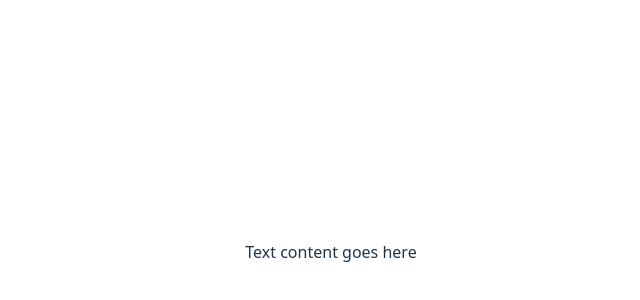
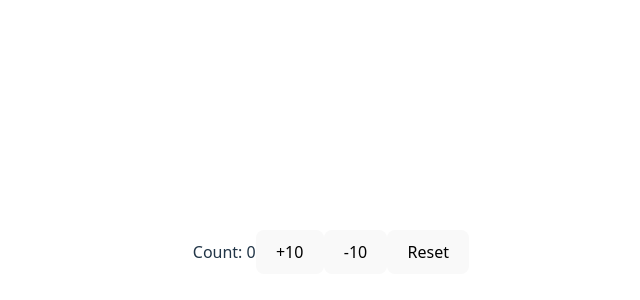
Before and after one commit to aramyants/react-typescript, a React (Vite) app in the folder react-typescript-demo/: page / in a window 1280 px wide. Shown: the part 148-448 px from the top of the page, without its empty margins (309-949 px from the left). Built offline with nearby package versions, Linux system fonts and the light colour scheme.

Commit message:
chore: useState, useReducer typing

```diff
--- a/react-typescript-demo/src/App.tsx
+++ b/react-typescript-demo/src/App.tsx
@@ -1,12 +1,13 @@
 import './App.css';
-import { Container } from './components/Container';
+import { Counter } from './components/states/Counter';
+import { LoggedIn } from './components/states/LoggedIn';
 
 function App() {
 
   return (
     <>
       <div className="App">
-        <Container styles={{border: '1px solid white', padding: '1rem'}} />
+        <Counter />
       </div>
     </>
   );
--- /dev/null
+++ b/react-typescript-demo/src/components/states/Counter.tsx
@@ -0,0 +1,51 @@
+import React, { useReducer } from 'react'
+
+type CounterState = {
+  count: number
+}
+
+const initialState = {
+  count: 0
+} as CounterState
+// type CounterAction = {
+//   // type: string
+//   type: 'increment' | 'decrement' | reset
+//   payload?: number
+// }
+
+type UpdateAction = {
+  type: 'increment' | 'decrement'
+  payload: number
+}
+
+type ResetAction = {
+  type: 'reset'
+}
+
+type CounterAction = UpdateAction | ResetAction
+
+function reducer(state: CounterState, action: CounterAction) {
+  switch (action.type) {
+    case 'increment':
+      return { count: state.count + action.payload }
+    case 'decrement':
+      return { count: state.count - action.payload }
+    case 'reset':
+      return initialState
+    default:
+      throw new Error()
+  }
+}
+
+export const Counter = () => {
+  const [state, dispatch] = useReducer(reducer, initialState)
+  console.log(state)
+  return (
+    <div>
+      Count: {state.count}
+      <button onClick={() => dispatch({ type: 'increment', payload: 10 })}>+10</button>
+      <button onClick={() => dispatch({ type: 'decrement', payload: 10 })}>-10</button>
+      <button onClick={() => dispatch({ type: 'reset' })}>Reset</button>
+    </div>
+  )
+}
--- /dev/null
+++ b/react-typescript-demo/src/components/states/LoggedIn.tsx
@@ -0,0 +1,21 @@
+import React, { useState } from 'react';
+
+export const LoggedIn = () => {
+  const [isLoggedIn, setIsLoggedIn] = useState(false);
+
+  const handleLogin = () => {
+    setIsLoggedIn(true);
+  };
+
+  const handleLogout = () => {
+    setIsLoggedIn(false);
+  };
+  return (
+    <div>
+      <button onClick={isLoggedIn ? handleLogout : handleLogin}>
+        {isLoggedIn ? 'Logout' : 'Login'}
+      </button>
+      <div> User is {isLoggedIn ? 'logged in' : 'logged out'}</div>
+    </div>
+  );
+};
```
Also changed, not shown: react-typescript-demo/src/components/states/User.tsx (added, +33 -0 lines).
